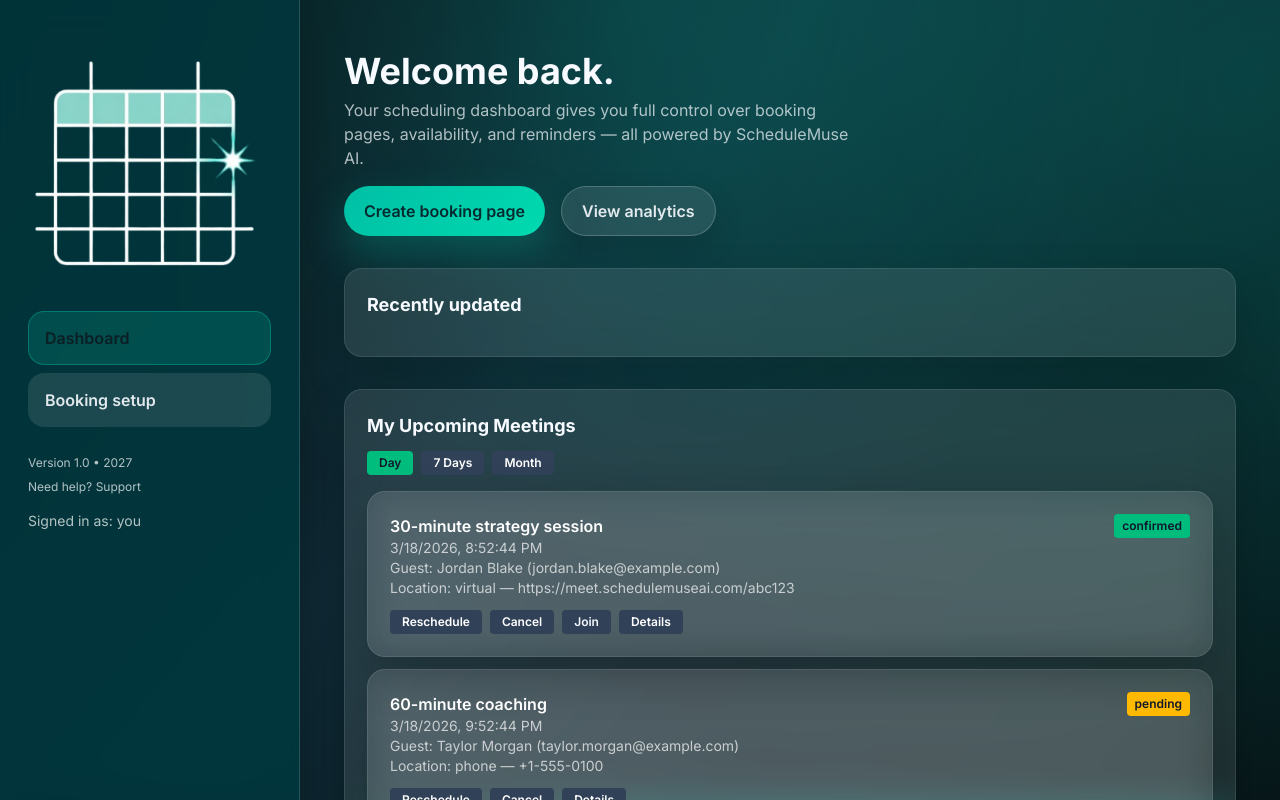
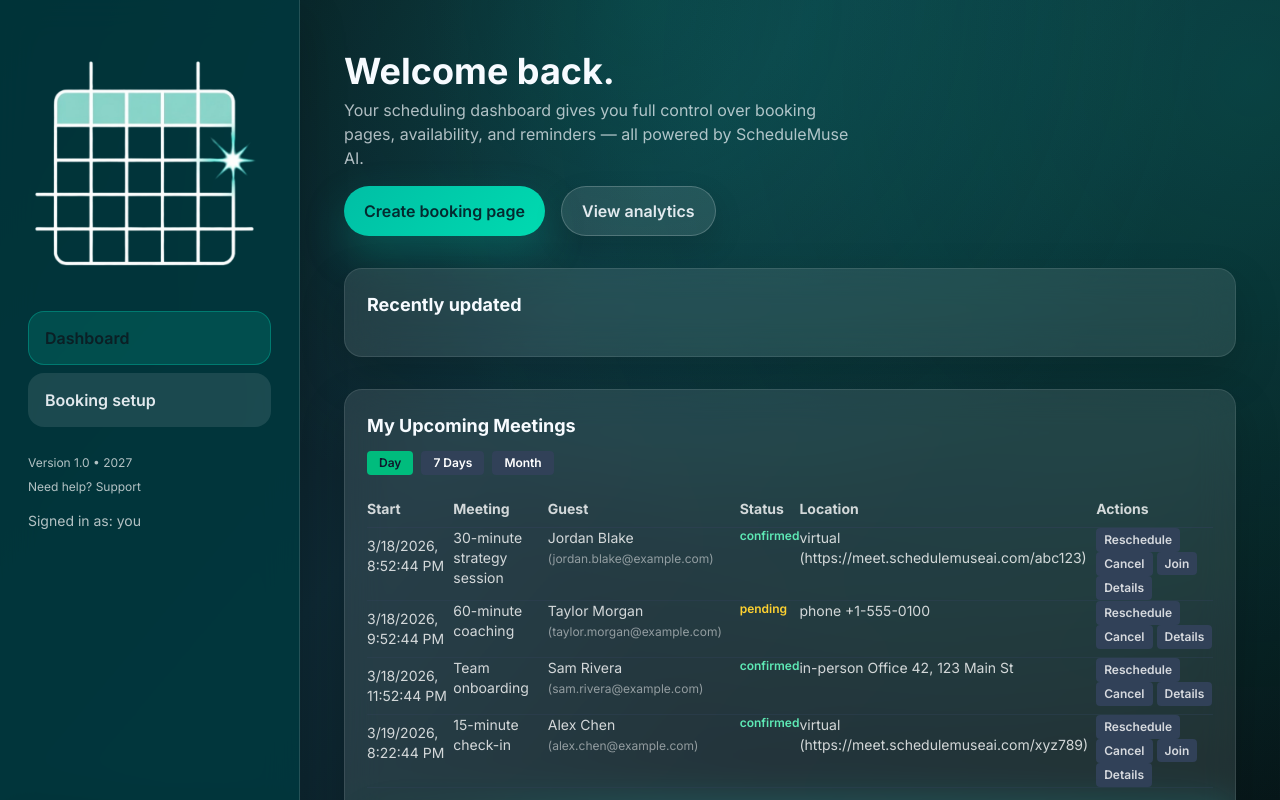
Before and after one commit to AndreaBHCE/app-schedule-muse-scheduling-v2, a Next.js app: page /dashboard in a window 1280 px wide. Shown: the top 800 px of the page. Built offline with nearby package versions, Linux system fonts and the light colour scheme.

Commit message:
Add calendar-style upcoming meetings table and right-hand placeholder

```diff
--- a/src/app/dashboard/page.tsx
+++ b/src/app/dashboard/page.tsx
@@ -180,37 +180,53 @@ export default function DashboardPage() {
             ))}
           </div>
 
-          {eventsLoading && <p className="mt-4 text-white/70">Loading meetings...</p>}
-          {eventsError && <p className="mt-4 text-rose-300">{eventsError}</p>}
+          <div className="mt-4 grid gap-4 lg:grid-cols-[2fr,1fr]">
+            <div>
+              {eventsLoading && <p className="text-white/70">Loading meetings...</p>}
+              {eventsError && <p className="text-rose-300">{eventsError}</p>}
+              {!eventsLoading && !eventsError && events.length === 0 && (
+                <p className="text-white/70">No upcoming meetings found for this range.</p>
+              )}
 
-          {!eventsLoading && !eventsError && events.length === 0 && (
-            <p className="mt-4 text-white/70">No upcoming meetings found for this range.</p>
-          )}
+              {!eventsLoading && !eventsError && events.length > 0 && (
+                <table className="w-full text-left text-sm text-white/80 border-collapse">
+                  <thead>
+                    <tr className="border-b border-slate-700/60">
+                      <th className="py-2">Start</th>
+                      <th>Meeting</th>
+                      <th>Guest</th>
+                      <th>Status</th>
+                      <th>Location</th>
+                      <th>Actions</th>
+                    </tr>
+                  </thead>
+                  <tbody>
+                    {events.map((event) => (
+                      <tr key={event.id} className="align-top border-b border-slate-700/40">
+                        <td className="py-2">{new Date(event.startTime).toLocaleString()}</td>
+                        <td>{event.meetingType}</td>
+                        <td>{event.guestName} <span className="text-xs text-white/50">({event.guestEmail})</span></td>
+                        <td className={`text-xs font-semibold ${event.status === "confirmed" ? "text-emerald-300" : event.status === "pending" ? "text-amber-300" : "text-rose-300"}`}>
+                          {event.status}
+                        </td>
+                        <td>{event.location} {event.location === "virtual" ? `(${event.locationDetails})` : event.locationDetails}</td>
+                        <td className="space-x-1">
+                          <button onClick={() => alert(`Reschedule ${event.meetingType}`)} className="rounded px-2 py-1 bg-slate-700 text-xs font-semibold">Reschedule</button>
+                          <button onClick={() => alert(`Cancel ${event.meetingType}`)} className="rounded px-2 py-1 bg-slate-700 text-xs font-semibold">Cancel</button>
+                          {event.location === "virtual" && <a href={event.locationDetails} target="_blank" rel="noreferrer" className="rounded px-2 py-1 bg-slate-700 text-xs font-semibold">Join</a>}
+                          <button onClick={() => alert(`Details for ${event.meetingType}`)} className="rounded px-2 py-1 bg-slate-700 text-xs font-semibold">Details</button>
+                        </td>
+                      </tr>
+                    ))}
+                  </tbody>
+                </table>
+              )}
+            </div>
 
-          <div className="mt-4 space-y-3">
-            {events.map((event) => (
-              <article key={event.id} className="card bg-slate-900 p-4 border border-slate-700">
-                <div className="flex items-start justify-between gap-4">
-                  <div>
-                    <h4 className="font-semibold text-white">{event.meetingType}</h4>
-                    <p className="text-sm text-white/70">{new Date(event.startTime).toLocaleString()}</p>
-                    <p className="text-sm text-white/70">Guest: {event.guestName} ({event.guestEmail})</p>
-                    <p className="text-sm text-white/70">Location: {event.location} — {event.locationDetails}</p>
-                  </div>
-                  <span className={`text-xs font-semibold px-2 py-1 rounded ${event.status === "confirmed" ? "bg-emerald-500 text-slate-900" : event.status === "pending" ? "bg-amber-400 text-slate-900" : "bg-rose-500 text-white"}`}>
-                    {event.status}
-                  </span>
-                </div>
-                <div className="mt-3 flex flex-wrap gap-2">
-                  <button onClick={() => alert(`Reschedule ${event.meetingType}`)} className="rounded px-3 py-1 text-xs font-semibold bg-slate-700 text-white hover:bg-slate-600">Reschedule</button>
-                  <button onClick={() => alert(`Cancel ${event.meetingType}`)} className="rounded px-3 py-1 text-xs font-semibold bg-slate-700 text-white hover:bg-slate-600">Cancel</button>
-                  {event.location === "virtual" && (
-                    <a href={event.locationDetails} target="_blank" rel="noreferrer" className="rounded px-3 py-1 text-xs font-semibold bg-slate-700 text-white hover:bg-slate-600">Join</a>
-                  )}
-                  <button onClick={() => alert(`Details for ${event.meetingType}`)} className="rounded px-3 py-1 text-xs font-semibold bg-slate-700 text-white hover:bg-slate-600">Details</button>
-                </div>
-              </article>
-            ))}
+            <aside className="card bg-slate-900 p-4 border border-slate-700">
+              <h4 className="text-base font-semibold text-white">Right panel (coming soon)</h4>
+              <p className="mt-2 text-sm text-white/70">Place KPI cards, scheduling shortcuts, and quick actions here once the full layout solidifies.</p>
+            </aside>
           </div>
         </section>
 
```
